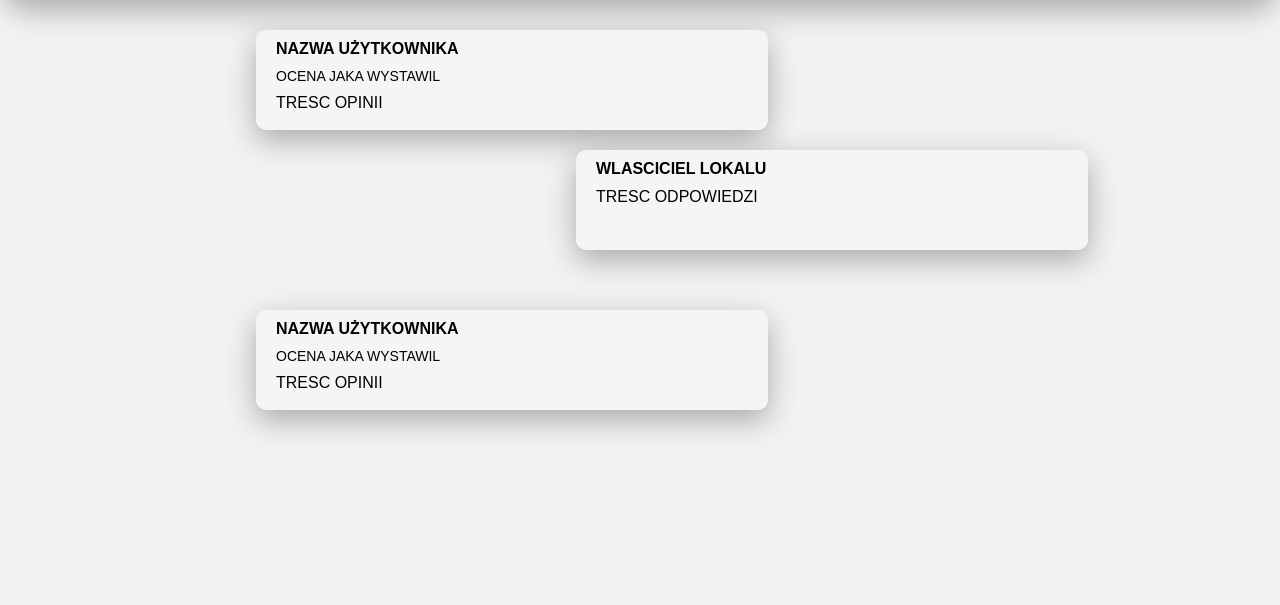
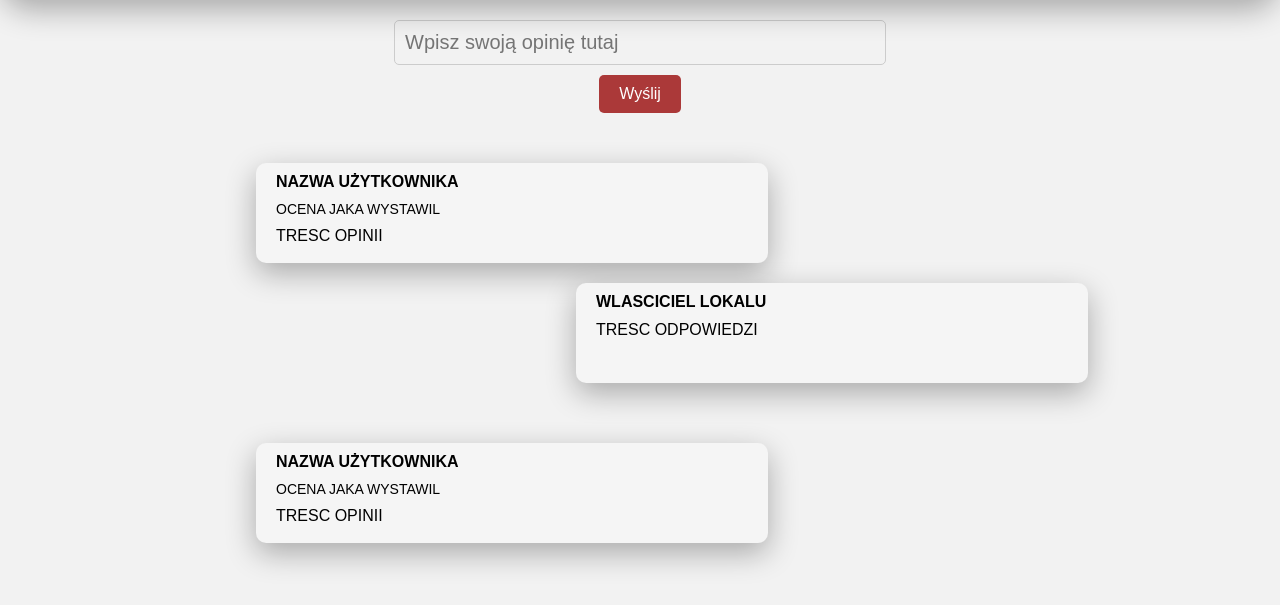
Before and after one commit to KrzysztofiniOWO/Projekt_bd_flask, a plain HTML site: page oceny.html in a window 1280 px wide. Shown: the part 63-668 px from the top of the page. Drawn offline with Linux system fonts and the light colour scheme; a web font is replaced by a local one.

Commit message:
poprawione pole do wstawiania opinii

```diff
--- a/oceny.html
+++ b/oceny.html
@@ -10,6 +10,13 @@
     <header class="oceny_header">
         <span class="oceny_header">NAZWA LOKALU - OCENY</span>
     </header>
+
+    <div class="opinia-uzytkownika">
+        <form action="/submit-opinion" method="post">
+            <input type="text-opinia" id="userOpinion" name="userOpinion" placeholder="Wpisz swoją opinię tutaj" required>
+            <button type="submit-opinie">Wyślij</button>
+        </form>
+    </div>
 
     <!-- TUTAJ JEST POLE DLA UZYTKOWNIKA -->
     <div class="angled-rectangle-oceny">
--- a/style.css
+++ b/style.css
@@ -839,3 +839,26 @@ form h1 { /* nie pamietam co to */
     margin-top: 10px;
     margin-bottom: 10px;
 }
+
+.opinia-uzytkownika {
+    width: 40%; /* Match the width of the angled rectangles */
+    margin: 20px auto; /* Center the form horizontally and add some margin for spacing */
+    text-align: center; /* Center the contents of the form */
+}
+
+.opinia-uzytkownika input[type="text-opinia"] {
+    width: calc(100% - 20px); /* Full width minus some padding */
+    padding: 10px;
+    margin-bottom: 10px; /* Space between the input and the button */
+    border-radius: 5px;
+    border: 1px solid #ccc; /* Example border, style as you like */
+}
+
+.opinia-uzytkownika button {
+    padding: 10px 20px;
+    border-radius: 5px;
+    border: none;
+    background-color: #ab3939; /* Example background color, style as you like */
+    color: white;
+    cursor: pointer; /* Changes the cursor to indicate the button is clickable */
+}
```
Also changed, not shown: szczegoly_lokalu.html (+0 -1 lines).
